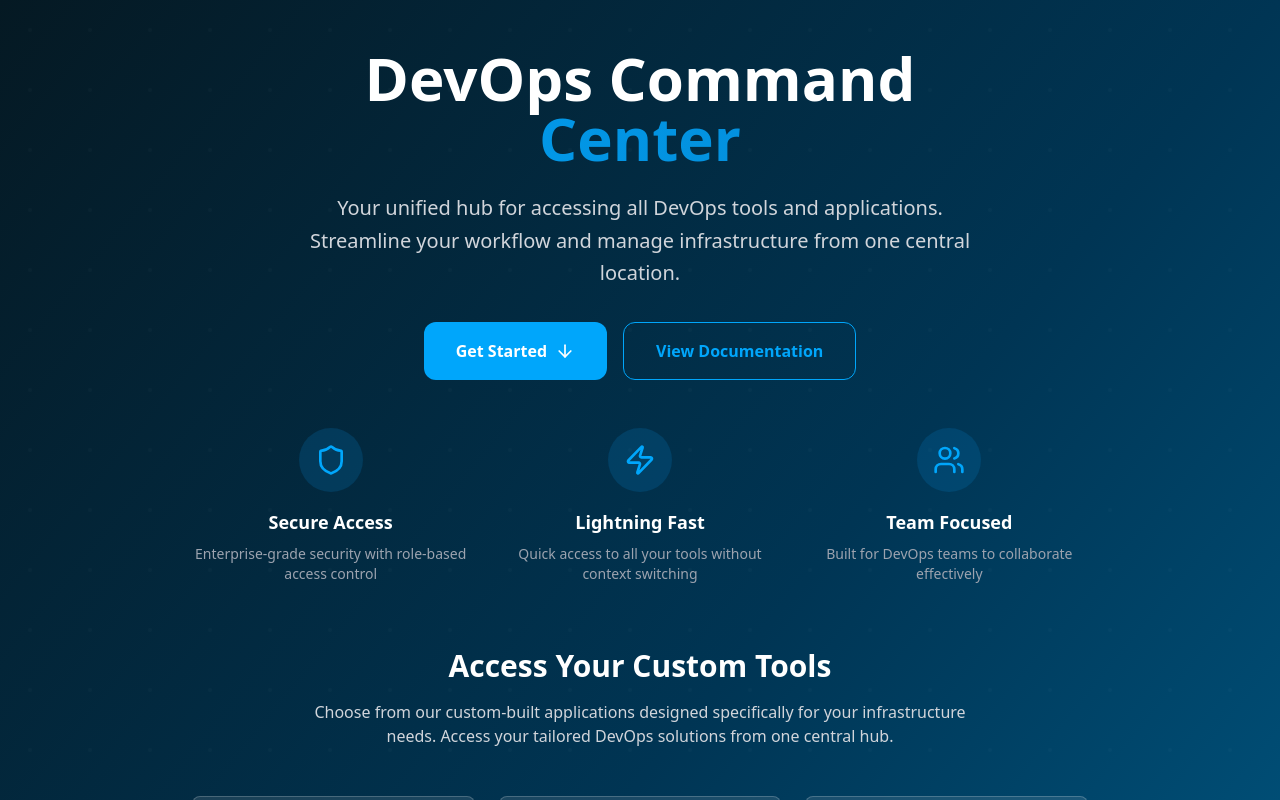
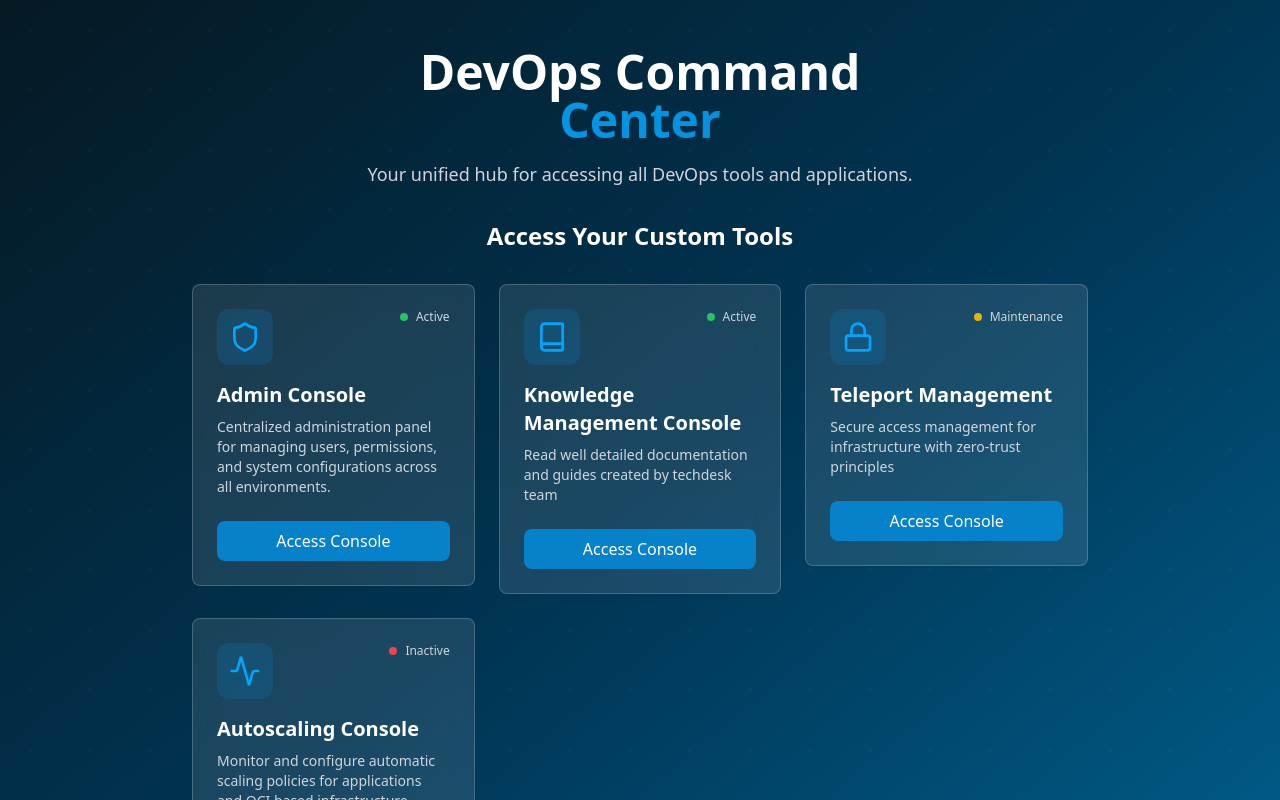
Before and after one commit to ExoPexodus/ops-portal-gateway, a React (Vite) app: page / in a window 1280 px wide. Shown: the top 800 px of the page. Built offline with nearby package versions, Linux system fonts and the light colour scheme.

Commit message:
Remove unnecessary hero section
The hero section has been removed to ensure the custom tools are visible immediately upon page load, eliminating the need for a "Get Started" button and scrolling.

```diff
--- a/src/components/HeroSection.tsx
+++ b/src/components/HeroSection.tsx
@@ -1,71 +1,15 @@
-import { ArrowDown, Shield, Zap, Users } from "lucide-react";
-
 export function HeroSection() {
-  const scrollToTools = () => {
-    const toolsSection = document.getElementById('tools-section');
-    if (toolsSection) {
-      toolsSection.scrollIntoView({ behavior: 'smooth' });
-    }
-  };
-
   return (
-    <div className="text-center mb-16 animate-fade-in">
-      <div className="mb-8">
-        <h1 className="text-5xl md:text-6xl font-bold text-white mb-6 leading-tight">
+    <div className="text-center mb-8 animate-fade-in">
+      <h1 className="text-4xl md:text-5xl font-bold text-white mb-4 leading-tight">
         DevOps Command
         <span className="block bg-gradient-to-r from-devops-blue-light to-devops-blue-medium bg-clip-text text-transparent">
           Center
         </span>
       </h1>
-        <p className="text-xl text-gray-300 max-w-2xl mx-auto leading-relaxed">
+      <p className="text-lg text-gray-300 max-w-xl mx-auto">
         Your unified hub for accessing all DevOps tools and applications.
-          Streamline your workflow and manage infrastructure from one central location.
       </p>
-      </div>
-
-      <div className="flex flex-col sm:flex-row gap-4 justify-center mb-12">
-        <button
-          onClick={scrollToTools}
-          className="inline-flex items-center px-8 py-4 bg-devops-blue-light hover:bg-devops-blue-medium text-white font-semibold rounded-xl transition-all duration-300 hover:shadow-lg hover:shadow-devops-blue-light/30 transform hover:-translate-y-1"
-        >
-          Get Started
-          <ArrowDown className="ml-2 w-5 h-5" />
-        </button>
-        <a
-          href="https://gitlab.kochar.com/kocharsoft/devops-world"
-          target="_blank"
-          rel="noopener noreferrer"
-          className="inline-flex items-center px-8 py-4 border border-devops-blue-light text-devops-blue-light hover:bg-devops-blue-light hover:text-white font-semibold rounded-xl transition-all duration-300"
-        >
-          View Documentation
-        </a>
-      </div>
-
-      <div className="grid grid-cols-1 md:grid-cols-3 gap-8 max-w-4xl mx-auto">
-        <div className="flex flex-col items-center text-center">
-          <div className="p-4 bg-devops-blue-medium/20 rounded-full mb-4">
-            <Shield className="w-8 h-8 text-devops-blue-light" />
-          </div>
-          <h3 className="text-lg font-semibold text-white mb-2">Secure Access</h3>
-          <p className="text-gray-400 text-sm">Enterprise-grade security with role-based access control</p>
-        </div>
-
-        <div className="flex flex-col items-center text-center">
-          <div className="p-4 bg-devops-blue-medium/20 rounded-full mb-4">
-            <Zap className="w-8 h-8 text-devops-blue-light" />
-          </div>
-          <h3 className="text-lg font-semibold text-white mb-2">Lightning Fast</h3>
-          <p className="text-gray-400 text-sm">Quick access to all your tools without context switching</p>
-        </div>
-
-        <div className="flex flex-col items-center text-center">
-          <div className="p-4 bg-devops-blue-medium/20 rounded-full mb-4">
-            <Users className="w-8 h-8 text-devops-blue-light" />
-          </div>
-          <h3 className="text-lg font-semibold text-white mb-2">Team Focused</h3>
-          <p className="text-gray-400 text-sm">Built for DevOps teams to collaborate effectively</p>
-        </div>
-      </div>
     </div>
   );
 }
--- a/src/pages/Index.tsx
+++ b/src/pages/Index.tsx
@@ -50,13 +50,10 @@ const Index = () => {
       <div className="relative z-10 container mx-auto px-6 py-12">
         <HeroSection />
 
-        <div id="tools-section" className="mb-12">
-          <h2 className="text-3xl font-bold text-white text-center mb-4">
+        <div className="mb-8">
+          <h2 className="text-2xl font-bold text-white text-center mb-6">
             Access Your Custom Tools
           </h2>
-          <p className="text-gray-300 text-center max-w-2xl mx-auto">
-            Choose from our custom-built applications designed specifically for your infrastructure needs. Access your tailored DevOps solutions from one central hub.
-          </p>
         </div>
 
         <div className="grid grid-cols-1 md:grid-cols-2 lg:grid-cols-3 gap-6 max-w-4xl mx-auto">
```
Lines whose indentation alone changed are shown as unchanged.
